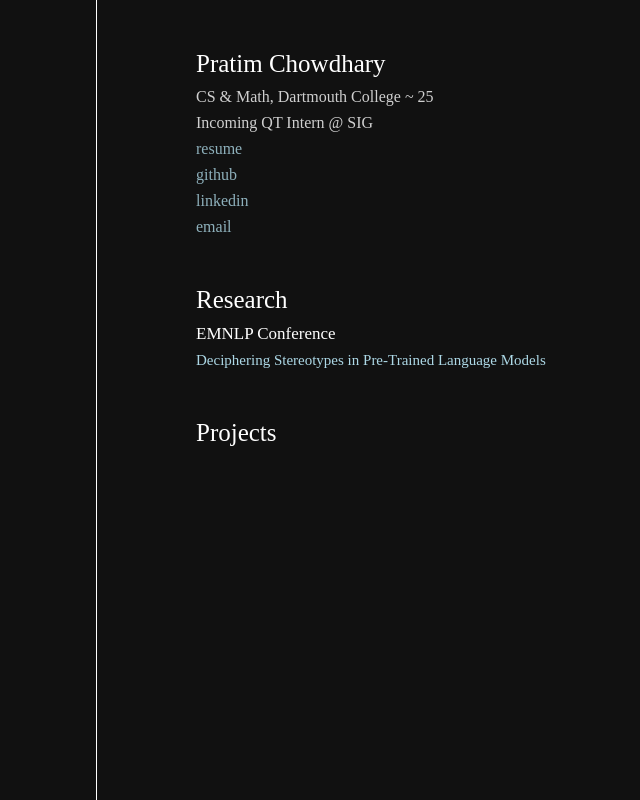
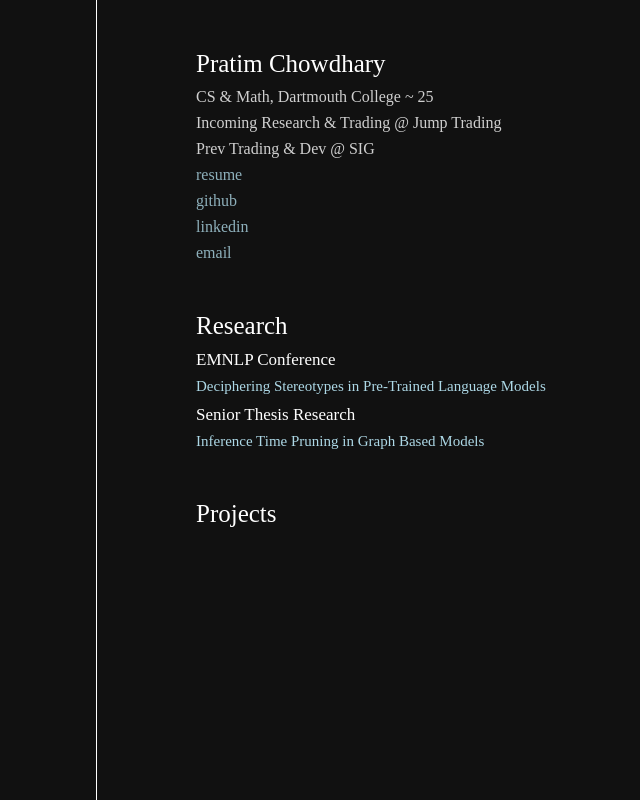
Before and after one commit to cpratim/cpratim.github.io, a plain HTML site: page index.html in a window 1280 px wide. Shown: the whole page, without its empty margins (544-1184 px from the left). Drawn offline with Linux system fonts and the light colour scheme; no server answers.

Commit message:
2024 updates

```diff
--- a/index.html
+++ b/index.html
@@ -30,7 +30,8 @@
             <div id="main-wrapper">
                 <div id="header">Pratim Chowdhary</div>
                 <div class="item">CS & Math, Dartmouth College ~ 25</div>
-                <div class="item">Incoming QT Intern @ SIG</div>
+                <div class="item">Incoming Research & Trading @ Jump Trading</div>
+                <div class="item">Prev Trading & Dev @ SIG</div>
                 <div class="item"><a href='/misc/resume.pdf'>resume</a></div>
                 <div class="item"><a href='https://github.com/cpratim'>github</a></div>
                 <div class="item"><a href='https://www.linkedin.com/in/cpratim/'>linkedin</a></div>
@@ -40,15 +41,16 @@
                     <div id="research-list">
                         <div class="language-header">EMNLP Conference</div>
                         <div class="project"><a href="misc/research_paper.pdf">Deciphering Stereotypes in Pre-Trained Language Models</a></div>
+                        <div class="language-header">Senior Thesis Research</div>
+                        <div class="project"><a href="misc/research_paper.pdf">Inference Time Pruning in Graph Based Models</a></div>
                     </div>
+
                 </div>
                 <div id="projects-wrapper">
                     <div id="projects-header">Projects</div>
                     <div id="projects-list"></div>
                 </div>
-
             </div>
-
         </div>
         <script src="js/index.js"></script>
     </body>
```
